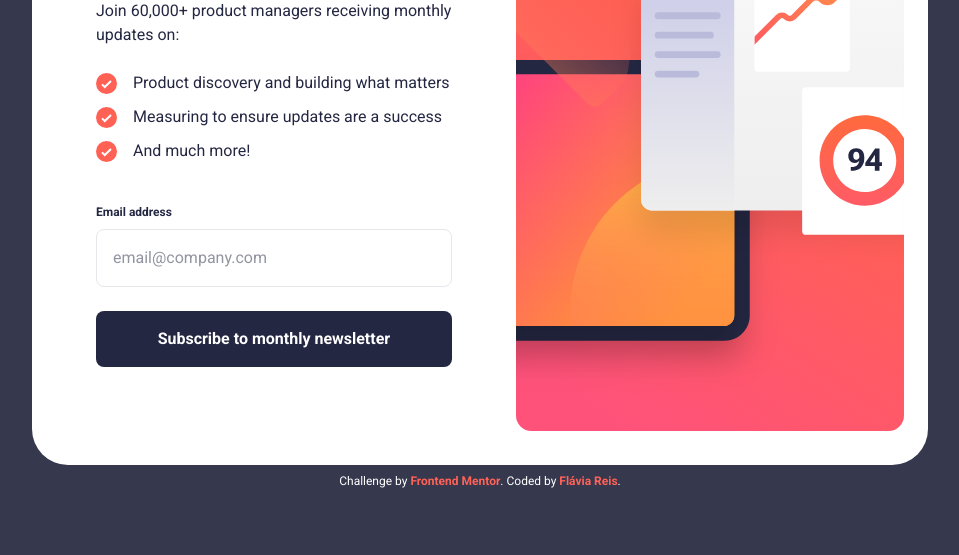
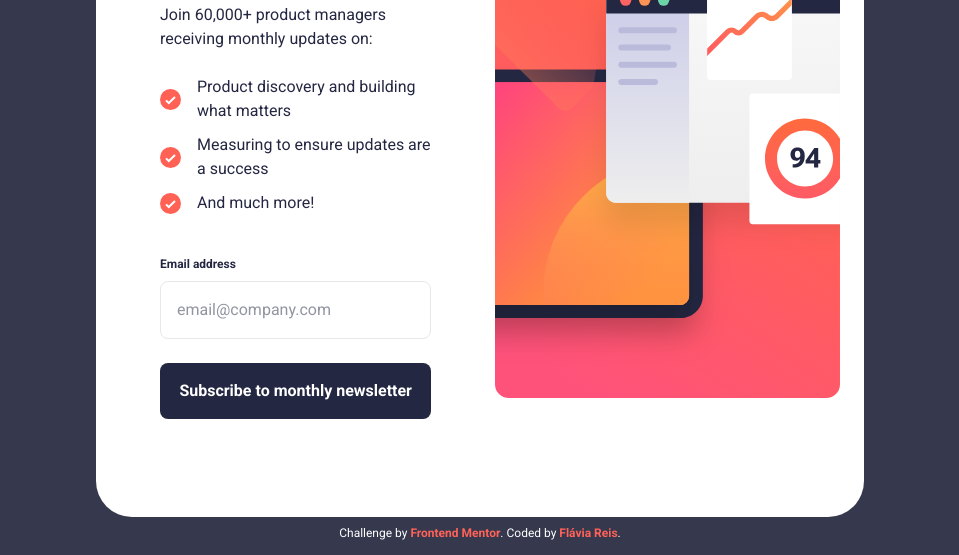
Before and after one commit to flaviare1s/newsletter-sign-up-with-success-message, a website: page src/index.html in a window 1280 px wide. Shown: the part 245-800 px from the top of the page, without its empty margins (160-1119 px from the left). Drawn offline with Linux system fonts and the light colour scheme.

Commit message:
Adjusting the measures

```diff
--- a/src/index.html
+++ b/src/index.html
@@ -19,12 +19,12 @@
 
   <!-- Sign-up form start -->
 
-  <section id="sec1" class="bg-white w-full md:w-[95%] lg:w-[70%] flex flex-col md:flex-row-reverse items-center justify-between p-0 md:rounded-[36px]">
-    <div class="w-full sm:w-[46%] md:pr-6">
+  <section id="sec1" class="bg-white w-full md:w-[95%] lg:w-[60%] flex flex-col md:flex-row-reverse items-center justify-between p-0 md:rounded-[36px]">
+    <div class="w-full sm:w-[48%] md:pr-6">
       <img class="md:hidden w-full" src="../assets/images/illustration-sign-up-mobile.svg" alt="Illustration Sign Up">
       <img class="hidden md:block h-full w-auto py-6 object-contain" src="../assets/images/illustration-sign-up-desktop.svg" alt="Illustration Sign Up">
     </div>
-    <div class="md:w-[54%] px-6 py-10 md:px-16">
+    <div class="md:w-[52%] px-6 py-10 md:px-16">
       <h1 class="text-dark_navy font-bold text-[40px] md:text-[56px] leading-[100%] lg:mt-[58px]">Stay updated!</h1>
       <p class="text-dark_navy text-base leading-[150%] p h-full py-6">Join 60,000+ product managers receiving monthly updates on:</p>
       <div class="text-dark_navy text-base leading-[150%]">
```
Also changed, not shown: src/output.css.
